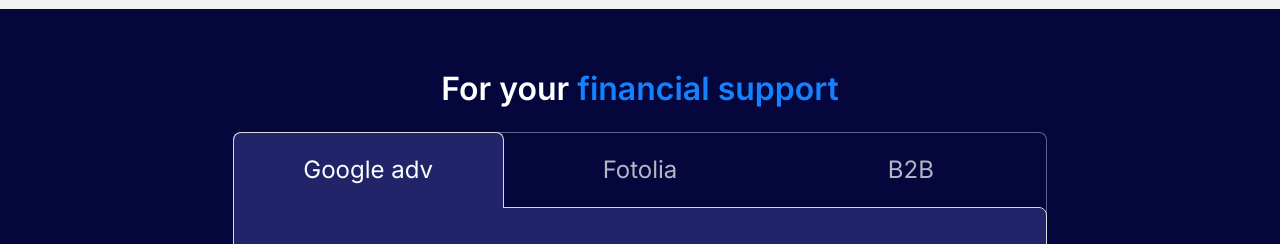
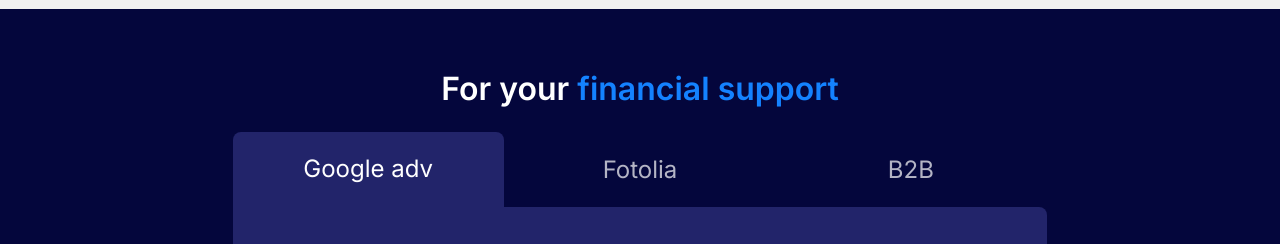
Before and after one commit to ciber0326/easy-d, a plain HTML site: page index.html in a window 1280 px wide. Shown: the part 2280-2524 px from the top of the page. Drawn offline with nearby package versions, Linux system fonts and the light colour scheme; some packages are replaced by stand-ins of ours.

Commit message:
fix: remove border from tab

```diff
--- a/assets/css/common.css
+++ b/assets/css/common.css
@@ -546,7 +546,7 @@
     margin: 0 auto;
 
     --clr-active-tab: #22246a;
-    --clr-active-border: 1px solid #D9D9D9;
+    /* --clr-active-border: 1px solid #D9D9D9; */
 }
 
 /* Tab headers */
@@ -560,6 +560,13 @@
     border: 1px solid #60618A;
     border-bottom: none;
     border-radius: 1.2rem 1.2rem 0 0;
+}
+
+.tab-headers {
+    border: 1px solid #60618A00;
+    border-bottom-width: 1px;
+    border-bottom-style: solid;
+    border-bottom-color: rgba(96, 97, 138, 0);
 }
 
 .tab-headers li {
```
